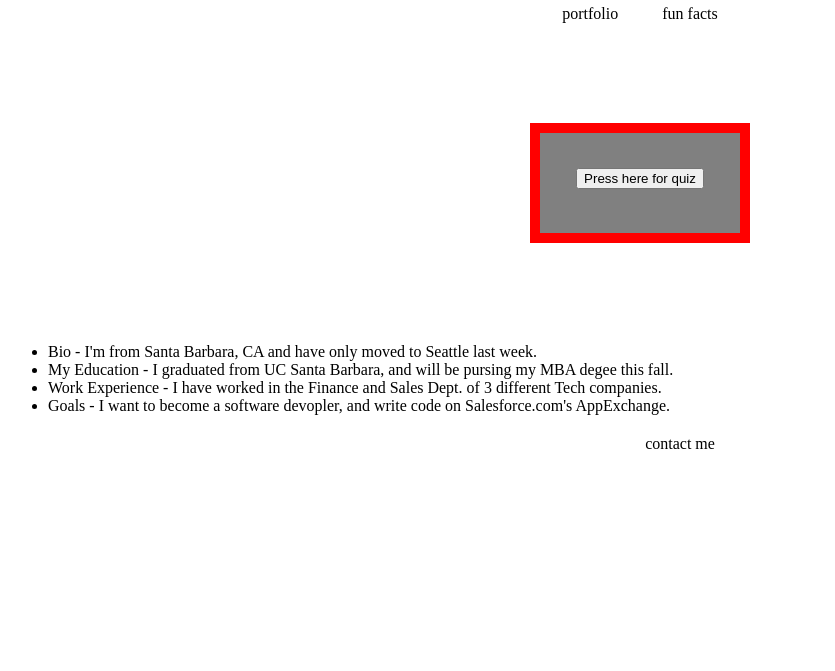
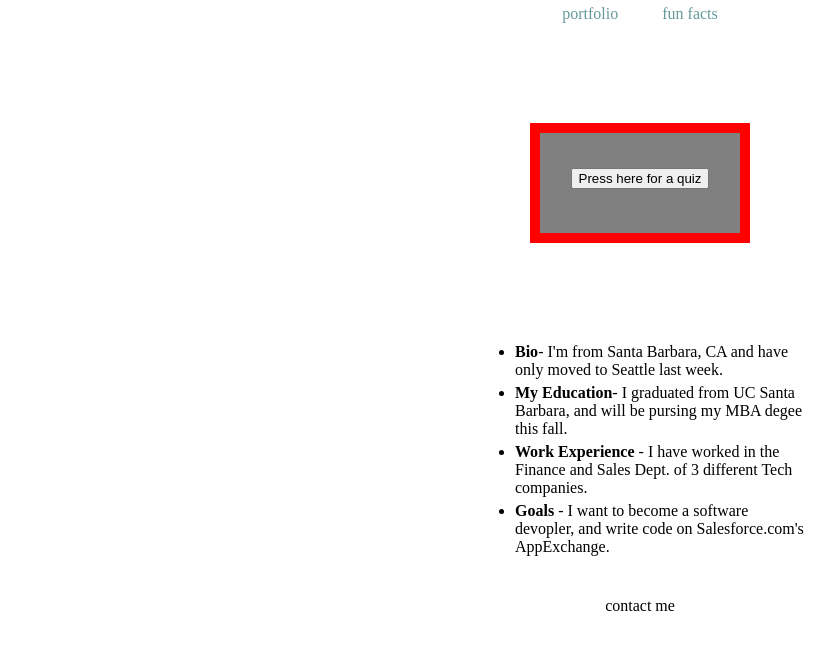
Before and after one commit to dougachrist/about_me, a plain HTML site: page index.html in a window 1280 px wide. Shown: the part 129-800 px from the top of the page, without its empty margins (0-835 px from the left). Drawn offline with Linux system fonts and the light colour scheme.

Commit message:
update CSS for ul

```diff
--- a/index.html
+++ b/index.html
@@ -16,21 +16,23 @@
 
     <section>
       <div class="quizButton">
-        <button onclick="startGame()">Press here for quiz</button>
+        <button onclick="startGame()">Press here for a quiz</button>
       </div>
     </section>
+
     <section>
       <ul>
-        <li>Bio - I'm from Santa Barbara, CA and have only moved to Seattle last week.</li>
-        <li>My Education - I graduated from UC Santa Barbara, and will be pursing my MBA degee this fall.</li>
-        <li>Work Experience - I have worked in the Finance and Sales Dept. of 3 different Tech companies.</li>
-        <li>Goals - I want to become a software devopler, and write code on Salesforce.com's AppExchange.</li>
+        <li><strong>Bio</strong>- I'm from Santa Barbara, CA and have only moved to Seattle last week.</li>
+        <li><strong>My Education</strong>- I graduated from UC Santa Barbara, and will be pursing my MBA degee this fall.</li>
+        <li><strong>Work Experience</strong>  - I have worked in the Finance and Sales Dept. of 3 different Tech companies.</li>
+        <li><strong>Goals</strong>  - I want to become a software devopler, and write code on Salesforce.com's AppExchange.</li>
+      </ul>
+    </section>
 
     <footer>
       <ul>
         <li class="navList">contact me</li>
       </ul>
-
     </footer>
 </body>
 <script src="app.js">
--- a/style.css
+++ b/style.css
@@ -8,16 +8,28 @@
 nav ul {
   text-align: center;
   padding-left: 0;
+  color: #669999
+}
 
+footer ul {
+  text-align: center;
+  padding-left: 0;
+}
+
+section ul {
+  margin: auto;
+  width: 300px;
 }
 
 h1 {
   padding-top: 20px;
   text-align: center;
+  color: red;
 }
 
 h2 {
   text-align: center;
+  color:#996633
 }
 
 .quizSection {
@@ -53,5 +65,8 @@ margin-top: 35px;
 
 footer {
   padding-top: 20px;
-  text-align: center;
 }
+
+section li {
+  margin: 5px;
+}
```
